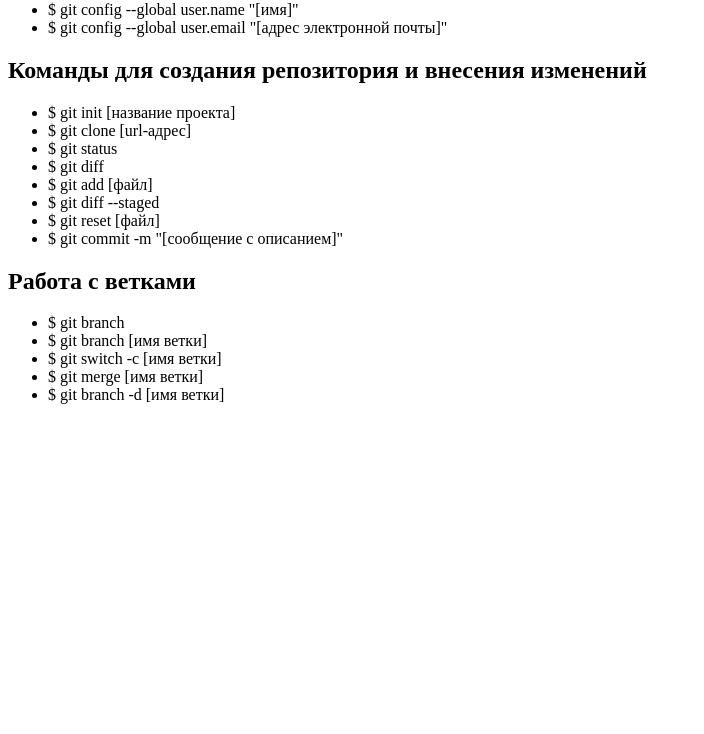
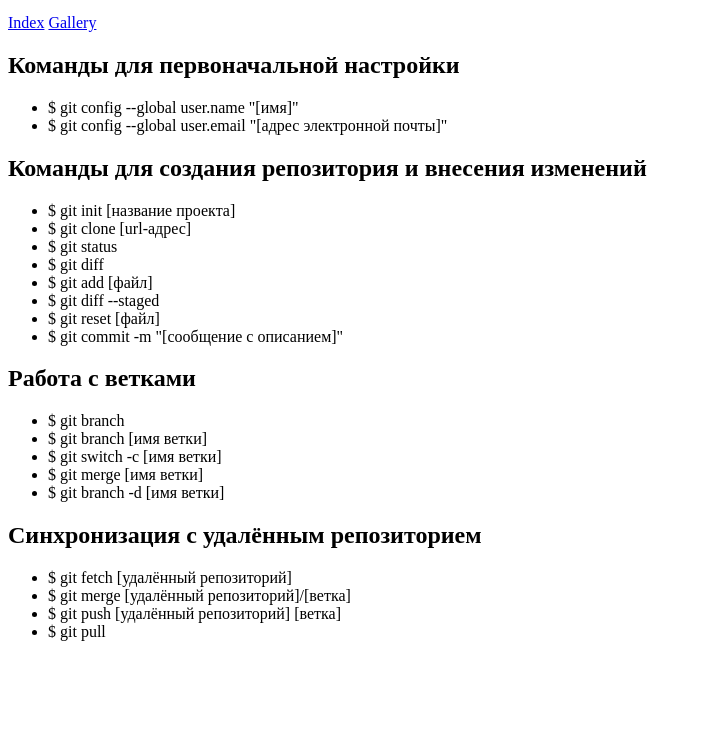
Before and after one commit to fort119/todelete1, a plain HTML site: page index.html in a window 1280 px wide. Shown: the part 66-800 px from the top of the page, without its empty margins (0-704 px from the left). Drawn offline with Linux system fonts and the light colour scheme.

Commit message:
gallery and links added

```diff
--- a/index.html
+++ b/index.html
@@ -9,6 +9,13 @@
 </head>
 
 <body>
+
+  <h1>Команды git, которые мы выучили на уроке</h1>
+
+  <div>
+    <a href="index.html">Index</a>
+    <a href="pages/gallery.html">Gallery</a>
+  </div>
 
   <div>
     <h2>Команды для первоначальной настройки</h2>
@@ -42,6 +49,17 @@
       <li>$ git branch -d [имя ветки]</li>
     </ul>
   </div>
+
+  <div>
+    <h2>Синхронизация с удалённым репозиторием</h2>
+    <ul>
+      <li>$ git fetch [удалённый репозиторий]</li>
+      <li>$ git merge [удалённый репозиторий]/[ветка]</li>
+      <li>$ git push [удалённый репозиторий] [ветка]</li>
+      <li>$ git pull</li>
+    </ul>
+  </div>
+
 </body>
 
 </html>
```
Also changed, not shown: pages/gallery.html (added, +36 -0 lines), 1 other file.
